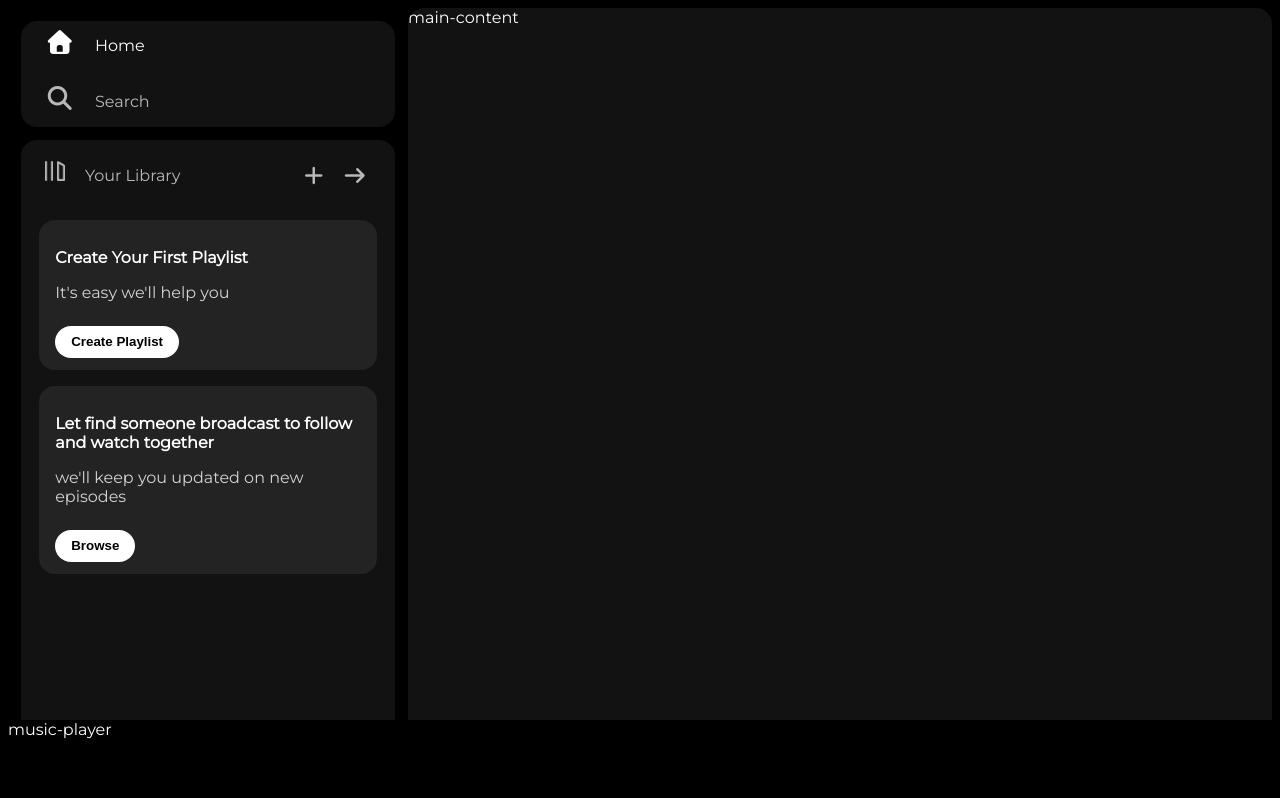
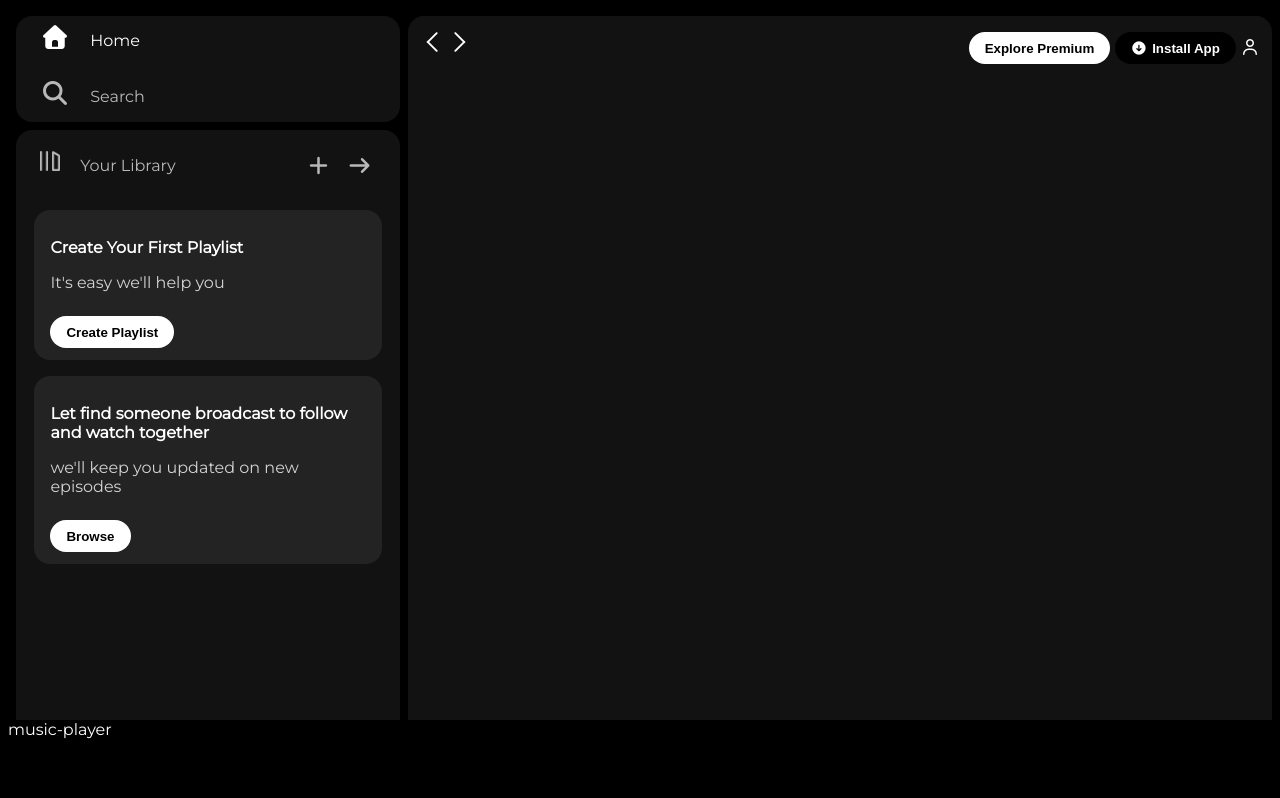
Before and after one commit to IamShazTheCoder/Frontend-Projects, a plain HTML site: page SpotifyClone/index.html in a window 1280 px wide. Shown: the top 798 px of the page. Drawn offline with Linux system fonts and the light colour scheme.

Commit message:
main-content first commit sticky navbar added!

```diff
--- a/SpotifyClone/index.html
+++ b/SpotifyClone/index.html
@@ -9,8 +9,8 @@
     <link rel="preconnect" href="https://fonts.googleapis.com">
     <link rel="preconnect" href="https://fonts.gstatic.com" crossorigin>
     <link href="https://fonts.googleapis.com/css2?family=Montserrat:ital@0;1&display=swap" rel="stylesheet">
+</head>
 
-</head>
 <body>
     <!--Main Class of WebPage-->
     <div class="main">
@@ -59,10 +59,24 @@
                 </div>
 
             </div>
-
         </div>
 
-        <div class="main-content">main-content</div>
+        <!--SideBar Completed till there...-->
+        <div class="main-content">
+            <div class="sticky-nav">
+                <div class="images">
+                    <img src="./assets/backward_icon.png">
+                    <img src="./assets/forward_icon.png" class="hide">
+                </div>
+                <div class="sticky-nav-options">
+                    <button class="badge hide">Explore Premium</button>
+                    <button class="badge dark-badge"><i class="fa-solid fa-circle-arrow-down" style="margin-right: 5px;"></i>Install App</button>
+                    <i class="fa-regular fa-user "></i>
+                </div>
+
+            </div>
+            <div class="cards"></div>
+        </div>
         <div class="music-player">music-player</div>
     </div>
 </body>
--- a/SpotifyClone/style.css
+++ b/SpotifyClone/style.css
@@ -27,6 +27,8 @@ body{
     flex: 1;
     border-radius: 1rem;
     overflow-y: auto;
+    padding: 0rem 0.5rem 0rem 0.5rem;
+    margin-top: 0.5rem;
 }
 
 .music-player{
@@ -51,7 +53,7 @@ a{
     display: flex;
     flex-direction: column;
     justify-content: center;
-    margin: 0.8rem;
+    margin: 0.5rem;
 }
 
 .nav-option{
@@ -77,7 +79,7 @@ a{
 /*Library Section of Navbar*/
 .library{
    background-color: #121212;
-   margin: 0.8rem;
+   margin: 0.5rem;
    border-radius: 1rem;
    height: 100%;
    padding: 0.5rem 0.75rem;
@@ -137,3 +139,26 @@ a{
     width:fit-content;
     height: 2rem;
 }
+
+.dark-badge{
+    background-color: black;
+    color: white;
+}
+
+/*Main-Container Styling...*/
+.sticky-nav{
+    position: sticky;
+    top: 0;
+    background-color: #121212;
+    justify-content: space-between;
+    display: flex;
+    align-items: center;
+    padding: 0.5rem 0.25rem 0.5rem 0.25rem;
+}
+
+/* MEDIA QUERY */
+@media (max-width: 1000px){
+    .hide{
+        display: none;
+    }
+}
```
